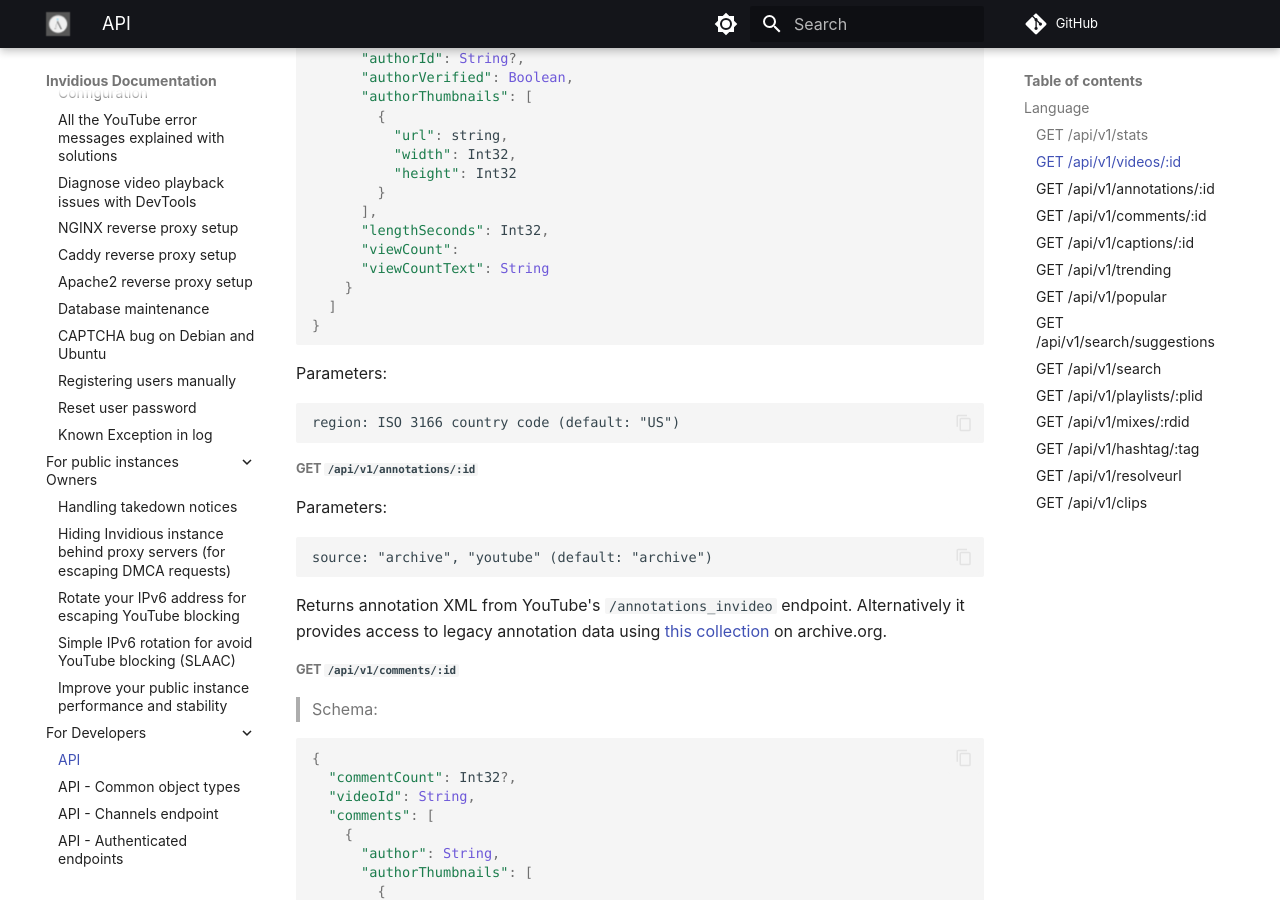
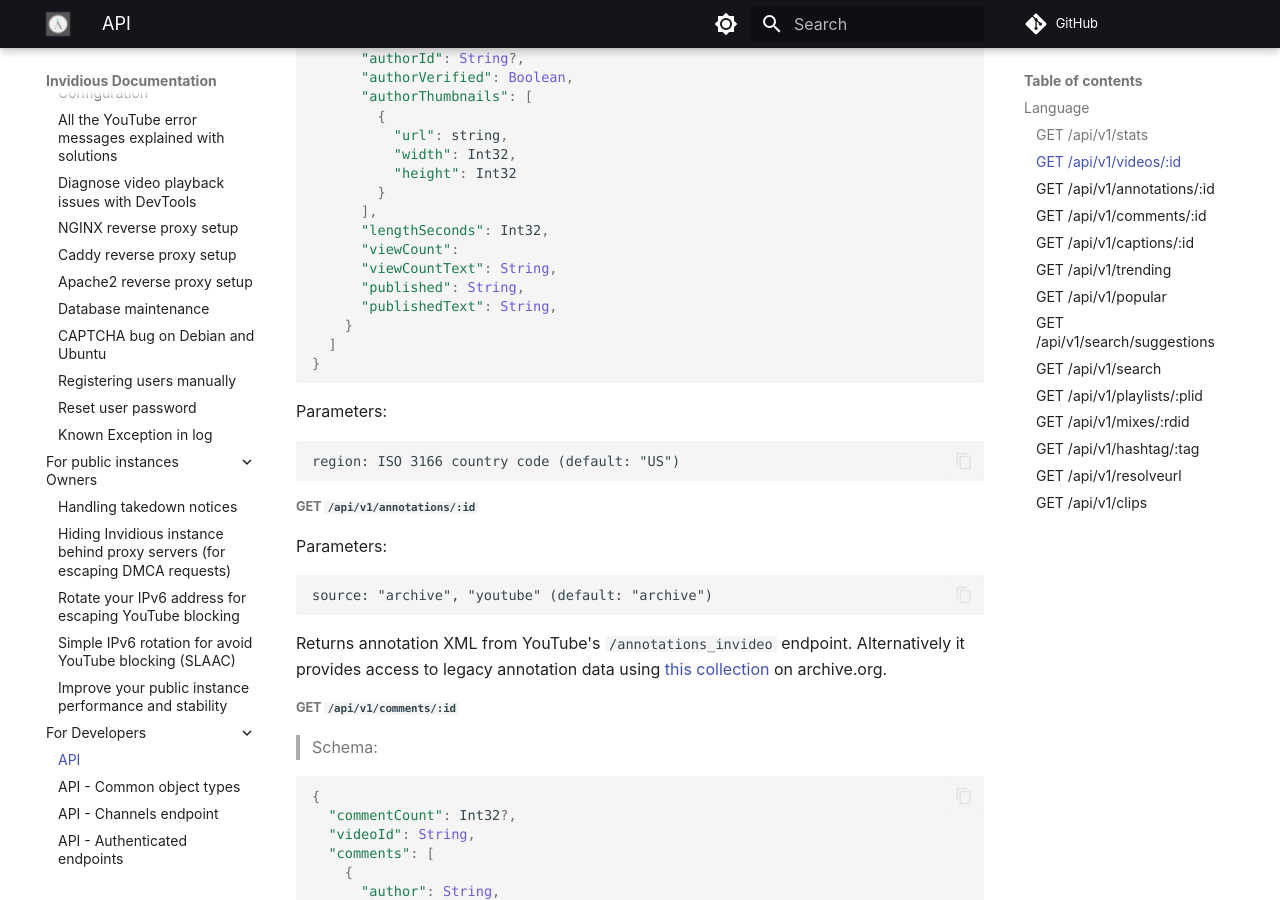
Before and after one commit to iv-org/documentation, an MkDocs documentation site: the page built from docs/api.md, in a window 1280 px wide and 900 px high, scrolled down 3492 px. Built offline with MkDocs 1.6.1 and Material for MkDocs 9.7.7, drawn with Linux system fonts in a browser that asks for light colours; comment, search, counter and statistics services are not loaded.

Commit message:
Add missing `published` and `publishedText` keys for recommended videos in videos API

```diff
--- a/docs/api.md
+++ b/docs/api.md
@@ -187,7 +187,9 @@ All endpoints that return a JSON body support `&hl=LANGUAGE` for translating fie
       ],
       "lengthSeconds": Int32,
       "viewCount":
-      "viewCountText": String
+      "viewCountText": String,
+      "published": String,
+      "publishedText": String,
     }
   ]
 }
```
